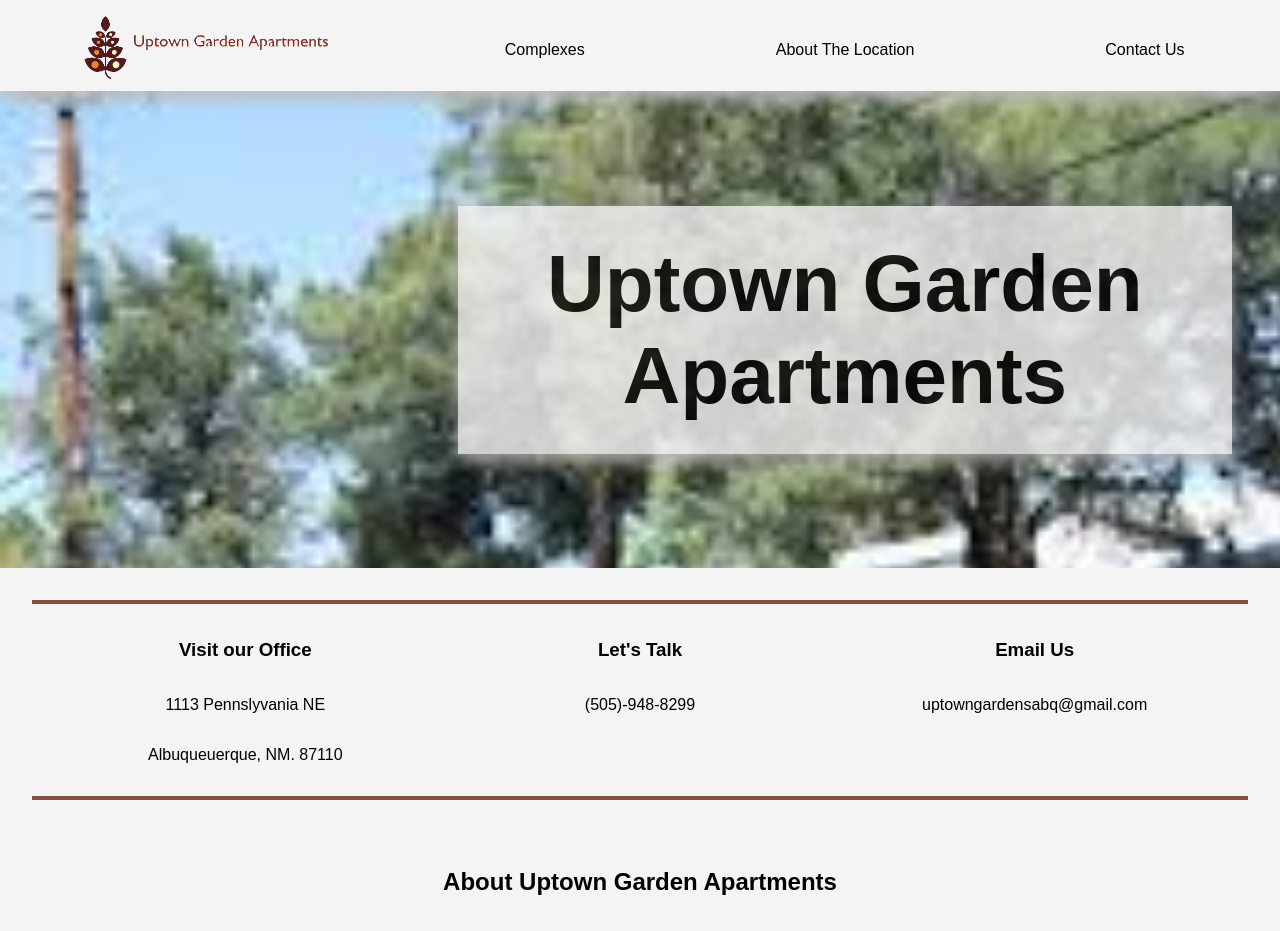
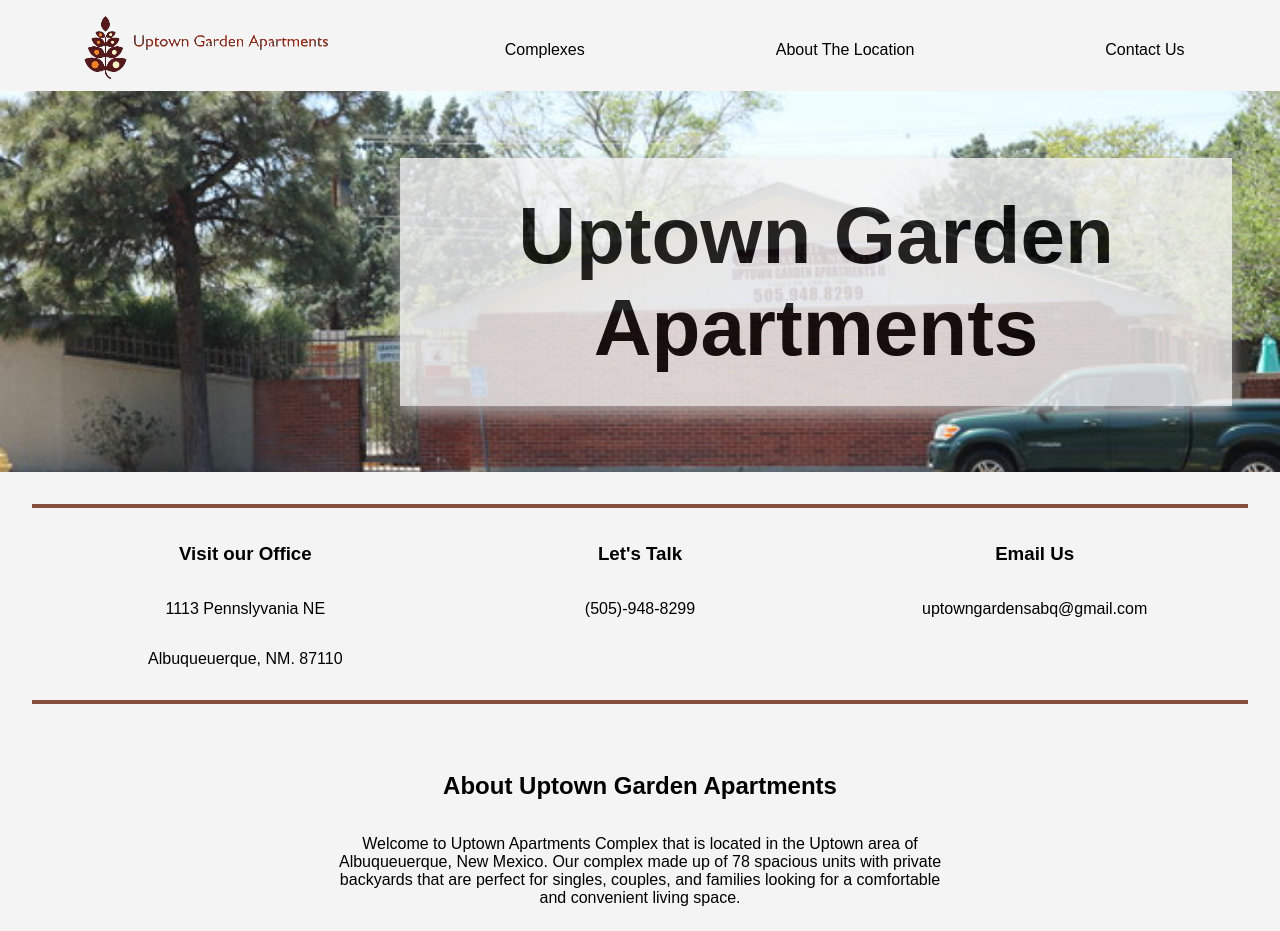
Before and after one commit to piperjarrett/uptown-garden-apartments, a React (Create React App) app: page / in a window 1280 px wide. Shown: the top 931 px of the page. Built offline with nearby package versions, Linux system fonts and the light colour scheme.

Commit message:
add correct styling for images

```diff
--- a/src/AboutLocation/AboutLocation.css
+++ b/src/AboutLocation/AboutLocation.css
@@ -5,6 +5,10 @@
 
 .location-education {
     margin: 1rem;
+    display: flex;
+    flex-direction: column;
+    align-items: center;
+    border-top: 0.3rem solid #884d3b;
 }
 
 .college {
@@ -32,6 +36,13 @@
     flex-wrap: wrap;
 }
 
+.about-location-top-p {
+    width: 30vw;
+    padding: 5rem;
+    background-color: #884d3b;
+    opacity: .6;
+}
+
 .about-location h2 {
     width: 20rem;
     font-size: 3rem;
--- a/src/AboutLocation/AboutLocation.js
+++ b/src/AboutLocation/AboutLocation.js
@@ -6,6 +6,15 @@ const AboutLocation = () => {
     <div className="about-location">
       <div className="about-location-top">
         <h2>Nearby Uptown Garden Apartments</h2>
+        <p className="about-location-top-p">
+          The uptown Garden Apartments are located in a prime location in
+          Albuquerque's desireable Uptown area, just blocks from the 'Q',
+          Winrock and COrnado shopping and buisness centers. Take a stroll
+          through the charming neighboorhood to reach the Jerry Cline park and
+          tennis Center. COnvenientylu, severla bus lines are easily accessible
+          nearby Lomas, Wyoming, and Lousiana Streets.
+        </p>
+      </div>
       <div className="location-education">
         <h3>Education</h3>
         <div className="college">
@@ -17,7 +26,6 @@ const AboutLocation = () => {
           <h4>Central New Mexico University, Albuquerque</h4>
           <p>Drive: 11 min</p>
           <p>4.8 mi.</p>
-          </div>
         </div>
       </div>
       <div className="location-public-schools">
--- a/src/App/App.css
+++ b/src/App/App.css
@@ -6,11 +6,7 @@
 }
 
 html {
-  background: url('../assets/complex-image.jpg');
-  -webkit-background-size: cover;
-  -moz-background-size: cover;
-  -o-background-size: cover;
-  background-size: cover;
+  background: #f4f4f4 ;
 
 }
 
--- a/src/App/App.js
+++ b/src/App/App.js
@@ -14,15 +14,16 @@ function App() {
       <Route exact path="/">
         <Home />
       </Route>
-      <Route path="/Pennsylvania">
-        <Complexes />
-      </Route>
-      <Route path="/Dallas">
+      <Route
+        path="/complex/:id"
+        render={({ match }) => <Complexes complexName={match.params.id} />}
+      ></Route>
+      {/* <Route path="/Dallas">
         <Complexes />
       </Route>
       <Route path="/Marble">
         <Complexes />
-      </Route>
+      </Route> */}
       <Route
         path="/:id/:id/:id"
         render={({ match }) => <Apartment apartmentId={match.params.id} />}
--- a/src/Complexes/Complexes.css
+++ b/src/Complexes/Complexes.css
@@ -18,6 +18,10 @@
     color: white;
     margin-left: 2rem;
     margin-right: 2rem;
+}
+
+.complex-overview, .apartment-features {
+    width: 40vw;
 }
 .complex-apartments-wrapper {
     display: flex;
--- a/src/Complexes/Complexes.js
+++ b/src/Complexes/Complexes.js
@@ -14,15 +14,32 @@ import "swiper/css/scrollbar";
 import { useEffect, useState } from "react";
 import { complexRequest } from "../apiCalls/apiCalls";
 
-const Complexes = () => {
+const Complexes = ({ complexName }) => {
+  console.log(complexName);
   const [complex, setComplex] = useState({});
   const [error, setError] = useState("");
   useEffect(() => {
-    complexRequest(3)
-      .then((data) => setComplex(data))
-      .catch((err) => setError("There was an error"));
-  }, []);
+    if (complexName === "Pennsylvania") {
+      complexRequest(1)
+        .then((data) => setComplex(data))
+        .catch((err) => setError("There was an error"));
+    } else if (complexName === "Marble") {
+      complexRequest(2)
+        .then((data) => setComplex(data))
+        .catch((err) => setError("There was an error"));
+    } else {
+      complexRequest(3)
+        .then((data) => setComplex(data))
+        .catch((err) => setError("There was an error"));
+    }
+  }, [complexName]);
   console.log(complex);
+  const apartmentAmmentities = complex.ameneties
+    ?.split(".")
+    .map((ammentity) => {
+      console.log(ammentity);
+      return <p>{ammentity}</p>;
+    });
   const apartments = complex ? (
     complex.apartments?.map((apartment) => {
       return (
@@ -36,7 +53,7 @@ const Complexes = () => {
             }}
           >
             <NavLink
-              to={`${apartment.bedrooms}Bed/${apartment.bathrooms}Bath/${apartment.id}`}
+              to={`/${apartment.bedrooms}Bed/${apartment.bathrooms}Bath/${apartment.id}`}
               style={{ color: "inherit", textDecoration: "none" }}
             >
               <p className="swiper-paragraph">
@@ -63,6 +80,8 @@ const Complexes = () => {
         style={{
           backgroundImage: `url(${complex.preview_photo})`,
           backgroundSize: "cover",
+          backgroundPosition: "center",
+          backgroundRepeat: "no-repeat",
         }}
       >
         {/* <h2>Pennsylvania</h2> */}
@@ -71,12 +90,11 @@ const Complexes = () => {
       <div className="complex-info">
         <div className="complex-overview">
           <h4>Overview</h4>
+          <p>{complex.description}</p>
         </div>
         <div className="apartment-features">
           <h4>Apartment Features</h4>
-          <p>Pool</p>
-          <p>Washer and dryer</p>
-          <p>Coin Laundry</p>
+          {apartmentAmmentities}
         </div>
       </div>
 
--- a/src/Home/Home.css
+++ b/src/Home/Home.css
@@ -1,7 +1,7 @@
 .home-header {
     display: flex;
     justify-content: flex-end;
-    margin: 3rem;
+
 }
 h1 {
     background: #f4f4f4;
@@ -10,6 +10,7 @@ h1 {
     padding: 2rem;
     width: 60%;
     font-size: 5rem;
+    margin-right: 3rem;
 }
 
 .homepage-content-container {
--- a/src/Home/Home.js
+++ b/src/Home/Home.js
@@ -1,6 +1,7 @@
 import "./Home.css";
 import horizontalLogo from "../assets/IMG_5558.PNG";
 import verticalLogo from "../assets/logo.PNG";
+import complexImg from "../assets/complex-image.jpg";
 
 const Home = () => {
   const openMaps = () => {
@@ -10,7 +11,15 @@ const Home = () => {
   };
   return (
     <div className="home">
-      <div className="home-header">
+      <div
+        className="home-header"
+        style={{
+          backgroundImage: `url(${complexImg})`,
+          backgroundSize: "cover",
+          backgroundPosition: "center",
+          backgroundRepeat: "no-repeat",
+        }}
+      >
         {/* <img src={horizontalLogo} alt="apartment-logo" />
         <img src={verticalLogo} alt="apartment-logo" /> */}
         <h1>Uptown Garden Apartments</h1>
@@ -39,9 +48,10 @@ const Home = () => {
           <h2>About Uptown Garden Apartments</h2>
           <p className="about-paragraph">
             Welcome to Uptown Apartments Complex that is located in the Uptown
-            area of Albuqueuerque, New Mexico. Our complex boasts 78 spacious
-            units with private backyards that are perfect for singles, couples,
-            and families looking for a comfortable and convenient living space.
+            area of Albuqueuerque, New Mexico. Our complex made up of 78
+            spacious units with private backyards that are perfect for singles,
+            couples, and families looking for a comfortable and convenient
+            living space.
           </p>
         </div>
       </div>
--- a/src/NavBar/NavBar.js
+++ b/src/NavBar/NavBar.js
@@ -30,19 +30,19 @@ const NavBar = () => {
         <p className="complex">Complexes</p>
         <div className="dropdown-content">
           <NavLink
-            to="/Pennsylvania"
+            to="/complex/Pennsylvania"
             style={{ color: "inherit", textDecoration: "none" }}
           >
             <p>Pennsylvania</p>
           </NavLink>
           <NavLink
-            to="/Dallas"
+            to="/complex/Dallas"
             style={{ color: "inherit", textDecoration: "none" }}
           >
             <p>Dallas</p>
           </NavLink>
           <NavLink
-            to="/Marble"
+            to="/complex/Marble"
             style={{ color: "inherit", textDecoration: "none" }}
           >
             <p>Marble</p>
```
Also changed, not shown: src/assets/complex-image.jpg. Lines whose indentation alone changed are shown as unchanged.
